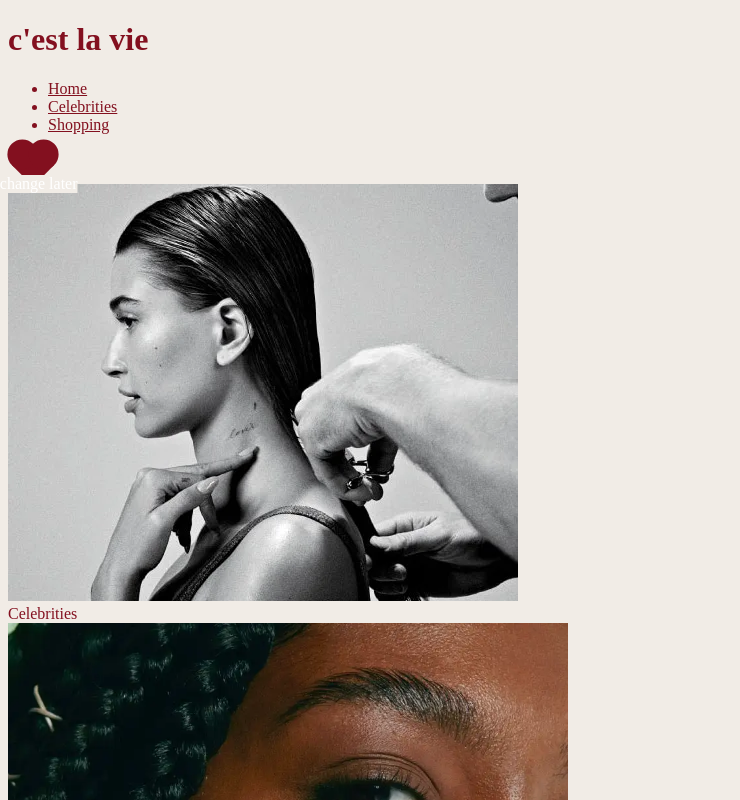
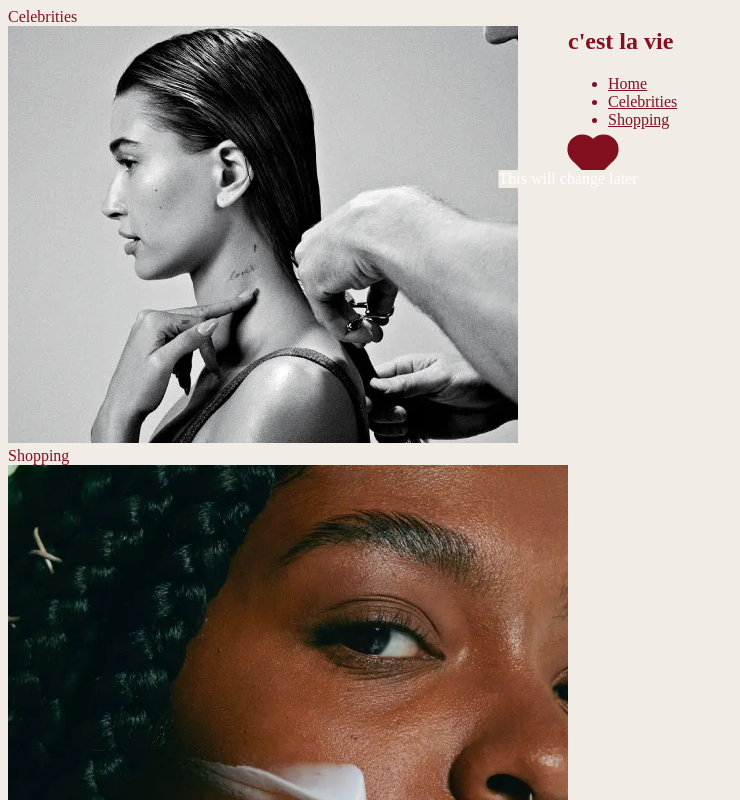
Before and after one commit to angelaslinker/Senior-Project, a plain HTML site: page template.html in a window 1280 px wide. Shown: the top 800 px of the page, without its empty margins (0-740 px from the left). Drawn offline with Linux system fonts and the light colour scheme; a web font is replaced by a local one.

```diff
--- a/styles/styles.css
+++ b/styles/styles.css
@@ -2,6 +2,13 @@
     color: #83101f;
     background-color: #f1ece6;
 }
+
+.grid-container {
+    display: grid;
+    grid-template-columns: 1fr 1fr 1fr;
+    grid-template-rows: 1fr 1fr 1fr 1fr 1fr;
+}
+
 
 img {
     max-width: 35rem;
@@ -45,7 +52,6 @@
     top: 0;
 }
 
-/* Text on top of the heart */
 .quote {
     position: absolute;
     transform: translate(-50%, -50%);
@@ -56,3 +62,19 @@
     font-size: 16px;
     /* You can adjust the font size as needed */
 }
+
+main {
+    grid-column: 1;
+    grid-row: 1;
+}
+
+
+/* .main-content .image-container:nth-child(2) {
+
+}
+.main-content .image-container:nth-child(3) {
+
+}
+.main-content .image-container:nth-child(4) {
+
+} */
--- a/template.html
+++ b/template.html
@@ -14,13 +14,14 @@
     <title>Senior Project</title>
     <link rel="preconnect" href="https://fonts.googleapis.com">
     <link rel="preconnect" href="https://fonts.gstatic.com" crossorigin>
-    <link href="styles/styles.css"
-        href="https://fonts.googleapis.com/css2?family=Inter+Tight:wght@500;600&family=Roboto:ital,wght@1,700&family=Source+Sans+Pro:wght@200&display=swap"
-        rel="stylesheet">
+    <script src="./js/scripts.js"></script>
+    <link href="./styles/styles.css" rel="stylesheet">
+
 
 </head>
 
 <body>
+    <section class="grid-container">
         <header>
             <!-- <nav class="navbar">
             <div class="hamburger">
@@ -38,32 +39,36 @@
                 <li class="nav-item"><a class="nav-link" href="#">Shopping</a></li>
             </ul>
             </nav>
-    </header>
-    <main>
             <div class="quote-container">
                 <span class="heart"></span>
                 <div class="quote"> This will change later</div>
             </div>
+        </header>
+        <main>
+
             <section class="main-content">
                 <div class="image-container">
-                <img class="image" src="" alt="Image 1">
                     <div class="title">Celebrities</div>
+                    <img class="image" alt="Image 1">
                 </div>
                 <div class="image-container">
-                <img class="image" src="" alt="Image 1">
                     <div class="title">Shopping</div>
+                    <img class="image" alt="Image 1">
                 </div>
                 <div class="image-container">
-                <img class="image" src="" alt="Image 1">
                     <div class="title">Celebrities</div>
+                    <img class="image" alt="Image 1">
                 </div>
                 <div class="image-container">
-                <img class="image" src="" alt="Image 1">
                     <div class="title">Shopping</div>
+                    <img class="image" alt="Image 1">
                 </div>
             </section>
         </main>
-    <script src="./js/scripts.js"></script>
+    </section>
 </body>
 
+
+
+
 </html>
```
Also changed, not shown: 1 other file. Lines whose indentation alone changed are shown as unchanged.
